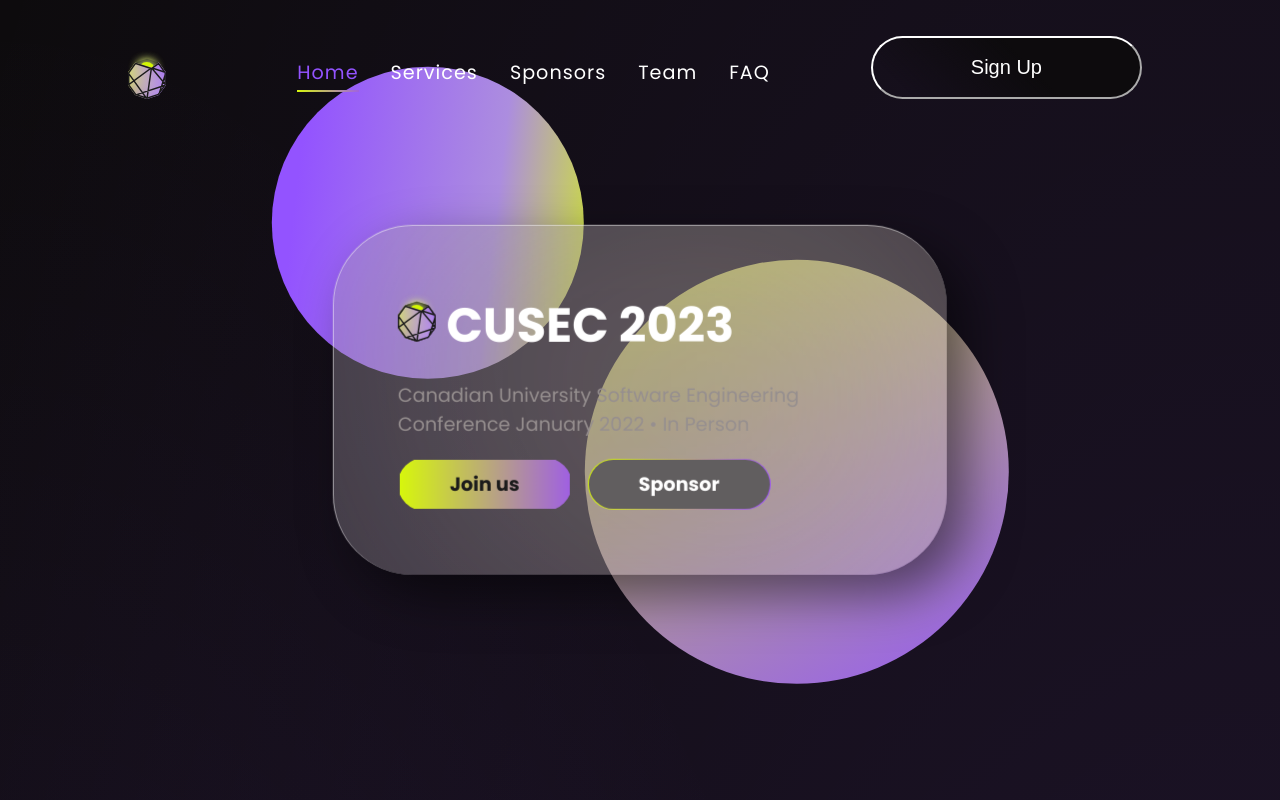
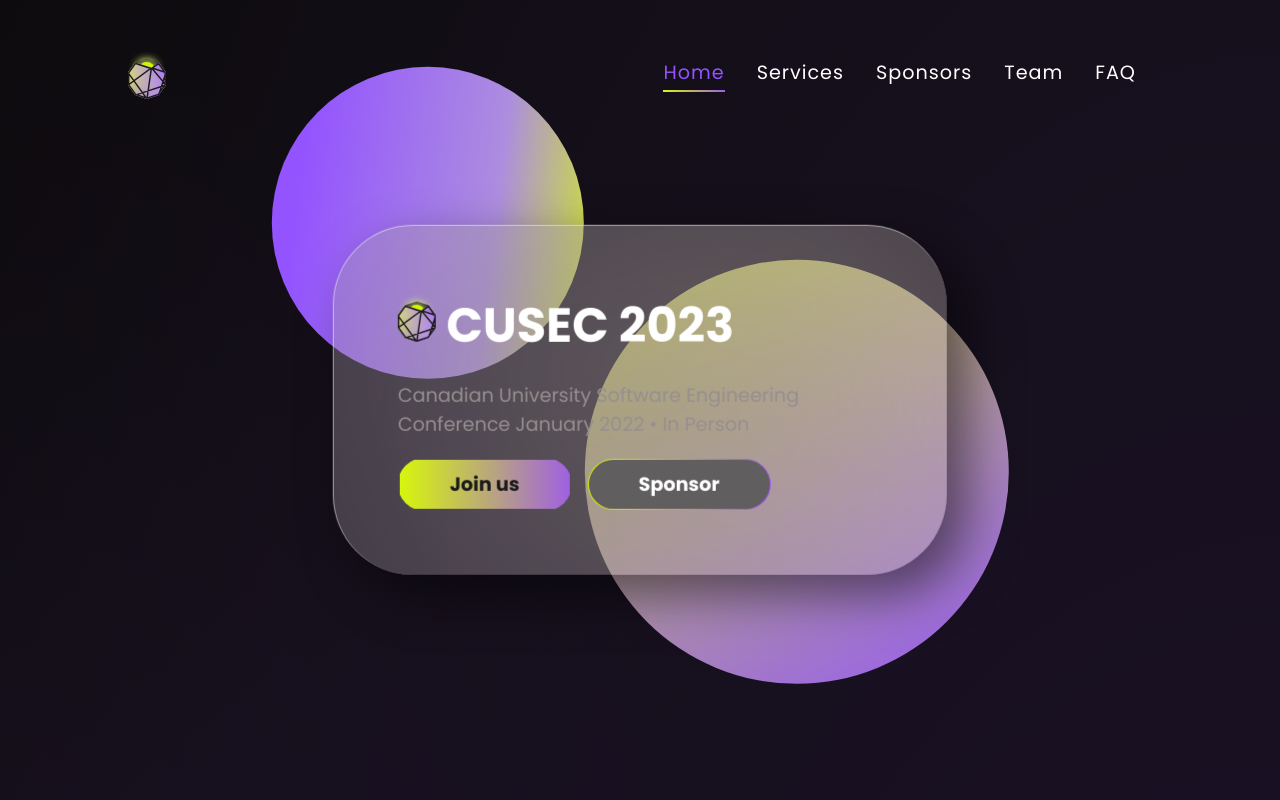
Before and after one commit to cusec/2023, a React (Create React App) app: page / in a window 1280 px wide. Shown: the top 800 px of the page. Built offline with nearby package versions, Linux system fonts and the light colour scheme.

Commit message:
Revert "Sign up button"
This reverts commit 1404ac829daa5877342c5ecaffc8462239eb2efe.

```diff
--- a/src/components/Navbar/Navbar.scss
+++ b/src/components/Navbar/Navbar.scss
@@ -56,24 +56,6 @@
   }
 }
 
-.signupbutton{
-  margin:10px;
-  height: 63px;
-  border-radius: 98px;
-  padding-left: 98px;
-  padding-right: 98px;
-  border-color: white;
-  font-size: 20px;
-  color:white;
-  background: linear-gradient(224.96deg, #0D0B0D 42.25%, rgba(13, 11, 12, 0) 87.58%);
-
-}
-
-.signupbutton:hover{
-  background: linear-gradient(276.71deg, #DAFF01 -9.77%, #AC8DDF 30.75%, #9353FF 88.91%);
-}
-
-
 @media screen and (max-width: 768px) {
   .HamburgerIcon {
     display: block;
@@ -91,8 +73,6 @@
     display: none;
   }
 
-
-
   .Mobile > ul {
     display: block;
   }
--- a/src/components/Navbar/Navbar.tsx
+++ b/src/components/Navbar/Navbar.tsx
@@ -64,9 +64,6 @@
         <div className={navbarLinkClassName}>
           <ul className="NavItemList">{navbarLinks}</ul>
         </div>
-        <button className="signupbutton">
-          Sign Up
-        </button>
       </div>
     </div>
   );
```
